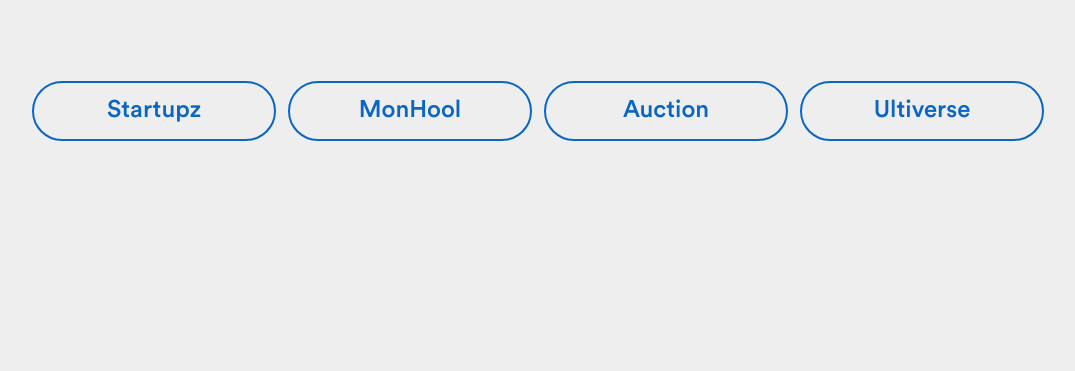
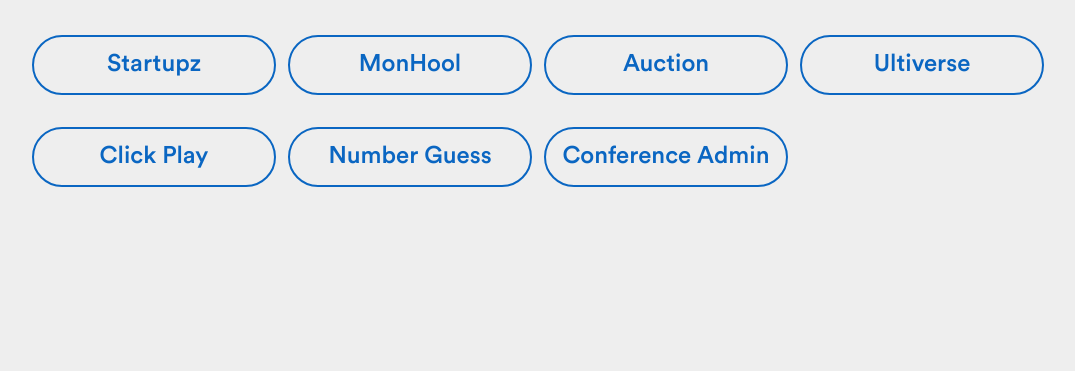
Before and after one commit to bluecomet1994/bluecomet1994.github.io, a plain HTML site: page index.html in a window 1280 px wide. Shown: the part 429-800 px from the top of the page, without its empty margins (102-1177 px from the left). Drawn offline with Linux system fonts and the light colour scheme.

Commit message:
added new items

```diff
--- a/index.html
+++ b/index.html
@@ -18,6 +18,9 @@
     <div><a href="https://mon-hool.vercel.app">MonHool</a></div>
     <div><a href="https://auction-test-01.vercel.app">Auction</a></div>
     <div><a href="https://ultiverse-blue.vercel.app">Ultiverse</a></div>
+    <div><a href="https://clickplay.pro">Click Play</a></div>
+    <div><a href="https://numberguess.org">Number Guess</a></div>
+    <div><a href="https://flexiple-live-coding.vercel.app">Conference Admin</a></div>
   </div>
 </body>
 
```
